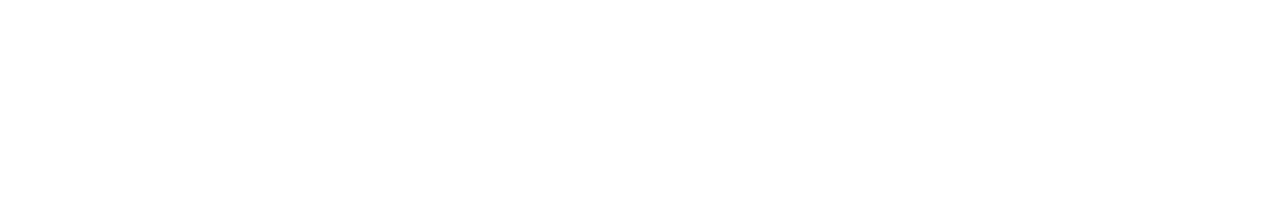
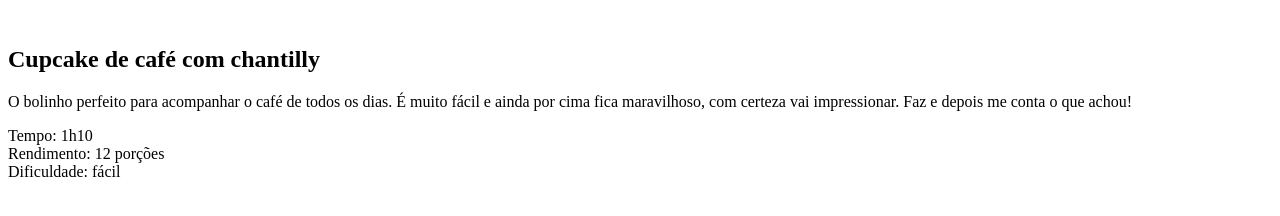
Before and after one commit to wallisonRds/pagina-de-receitas, a plain HTML site: page index.html in a window 1280 px wide. Drawn offline with Linux system fonts and the light colour scheme.

Commit message:
Primary section

```diff
--- a/index.html
+++ b/index.html
@@ -3,7 +3,26 @@
   <head>
     <meta charset="UTF-8" />
     <meta name="viewport" content="width=device-width, initial-scale=1.0" />
-    <title></title>
+    <title>Página de receita</title>
   </head>
-  <body></body>
+  <body>
+    <div id="page">
+        <img src="" alt="">
+        <main>
+            <section id="about">
+                <h1>Cupcake de café com chantilly</h1>
+                <p>O bolinho perfeito para acompanhar o café de todos os dias. É muito fácil e ainda por cima fica maravilhoso, com certeza vai impressionar. Faz e depois me conta o que achou!</p>
+                <p>Tempo: 1h10 <br>
+                Rendimento: 12 porções <br>
+                Dificuldade: fácil</p>
+            </section>
+            <section id="ingredients">
+
+            </section>
+            <section id="preparation">
+
+            </section>
+        </main>
+    </div>
+  </body>
 </html>
```
